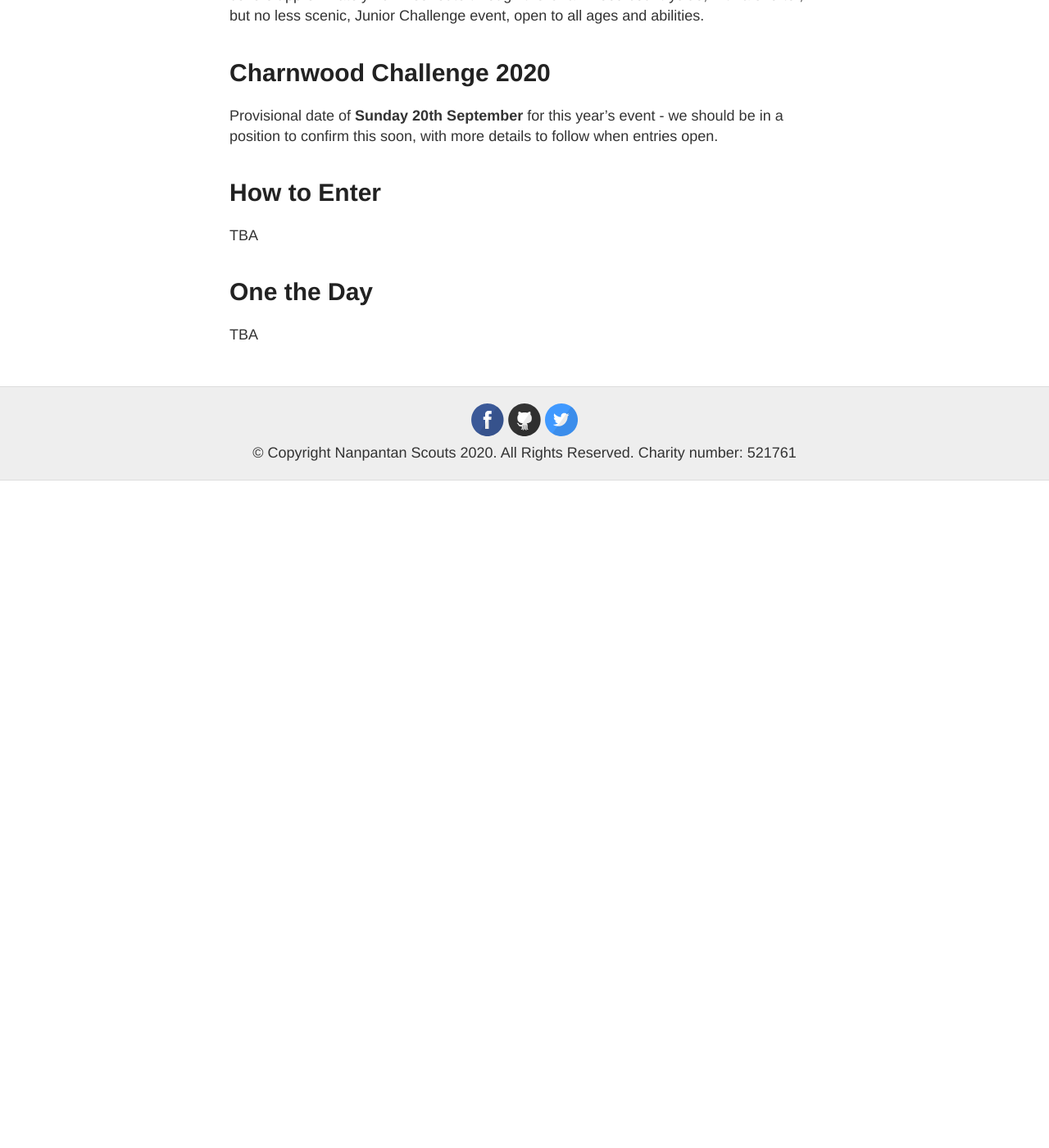
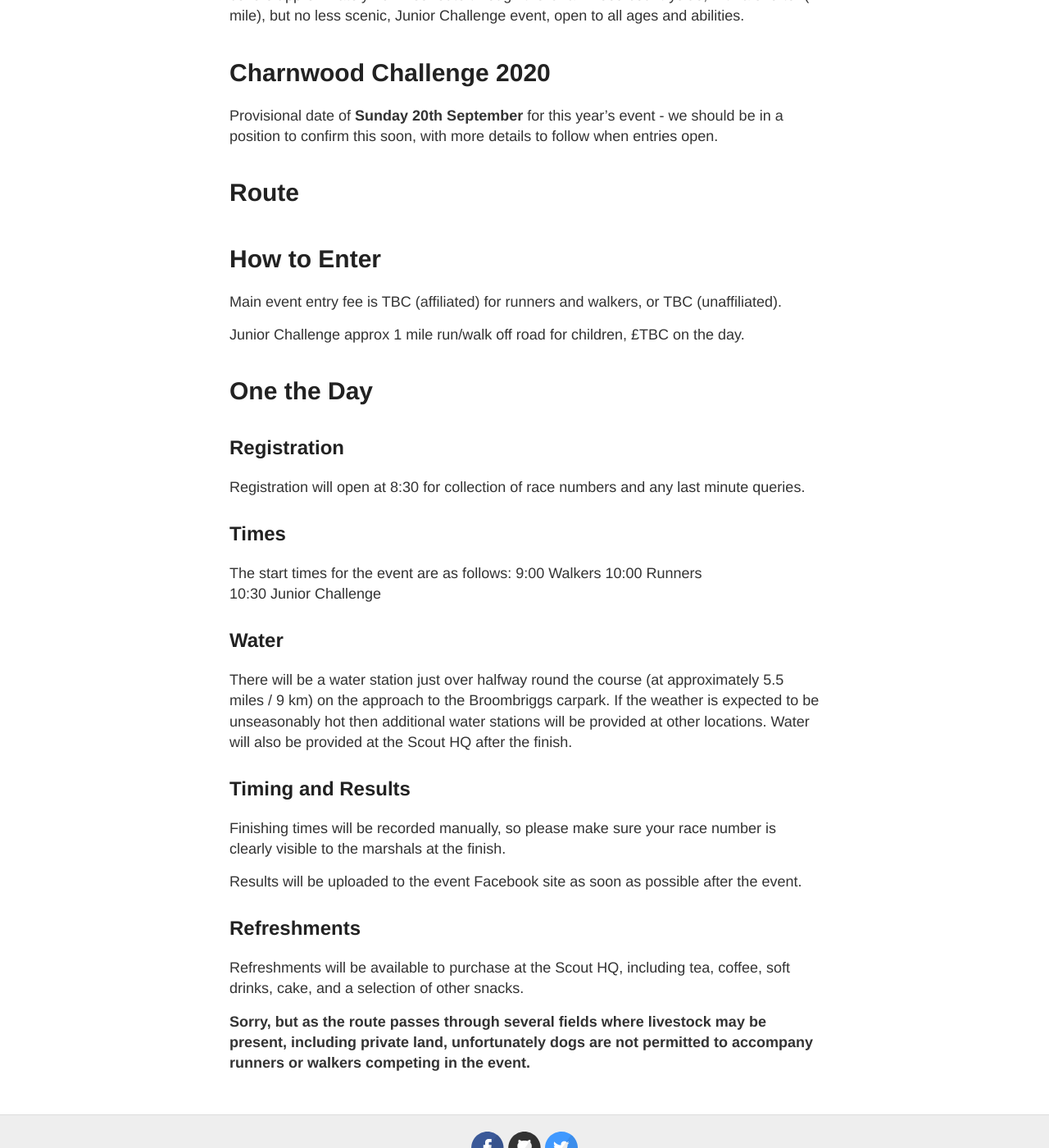
Before and after one commit to Charnwood-Challenge/Charnwood-Challenge.github.io, a Jekyll site: the page built from about.md, in a window 1280 px wide and 1400 px high, scrolled down 270 px. Shown: the whole window at 82% size. Built offline with Jekyll 4.4.1, drawn with Linux system fonts in a browser that asks for light colours; before the commit the page ends 900 px from its top, so only the background shows below that; some of the changed text lies outside the part shown.

Commit message:
Update about.md

```diff
--- a/about.md
+++ b/about.md
@@ -4,16 +4,46 @@ title: About
 permalink: /about/
 ---
 
-The Charnwood Challenge is an off-road event for runners and walkers. The main event covers approximately 10 miles route through the Charnwood countryside, with a shorter, but no less scenic, Junior Challenge event, open to all ages and abilities.
+The Charnwood Challenge is an off-road event for runners and walkers. The main event covers approximately 10 miles route through the Charnwood countryside, with a shorter (1 mile), but no less scenic, Junior Challenge event, open to all ages and abilities.
 
 # Charnwood Challenge 2020
 
 Provisional date of **Sunday 20th September** for this year's event - we should be in a position to confirm this soon, with more details to follow when entries open.
 
+# [Route](https://charnwoodchallenge.me/route)
+
 # How to Enter
 
-TBA
+Main event entry fee is TBC (affiliated) for runners and walkers, or TBC (unaffiliated).
+
+Junior Challenge approx 1 mile run/walk off road for children, £TBC on the day.
 
 # One the Day
 
-TBA
+## Registration
+
+Registration will open at 8:30 for collection of race numbers and any last minute queries.
+
+## Times
+
+The start times for the event are as follows:
+9:00  Walkers
+10:00 Runners
+10:30 Junior Challenge
+
+## Water
+
+There will be a water station just over halfway round the course (at approximately 5.5 miles / 9 km) on the approach to the Broombriggs carpark.  If the weather is expected to be unseasonably hot then additional water stations will be provided at other locations.
+Water will also be provided at the Scout HQ after the finish.
+
+## Timing and Results
+
+Finishing times will be recorded manually, so please make sure your race number is clearly visible to the marshals at the finish.
+
+Results will be uploaded to the event Facebook site as soon as possible after the event.
+
+## Refreshments
+
+Refreshments will be available to purchase at the Scout HQ, including tea, coffee, soft drinks, cake, and a selection of other snacks.
+
+**Sorry, but as the route passes through several fields where livestock may be present, including private land, unfortunately dogs are not permitted to accompany runners or walkers competing in the event.**
```
